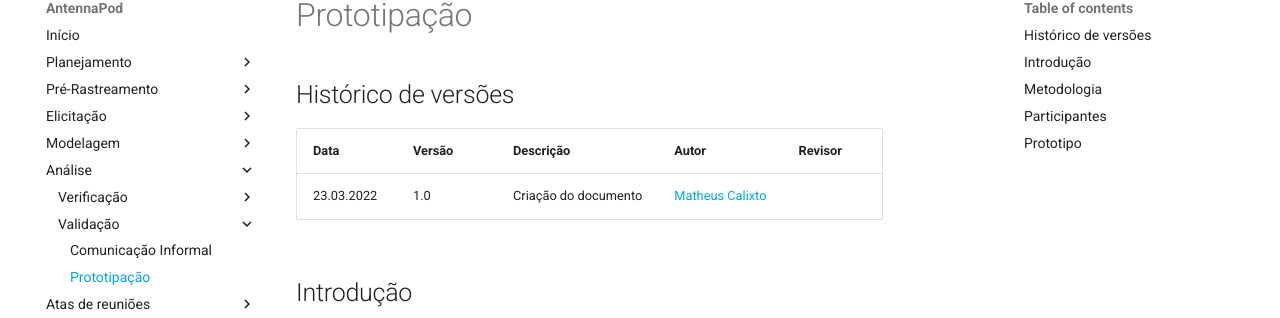
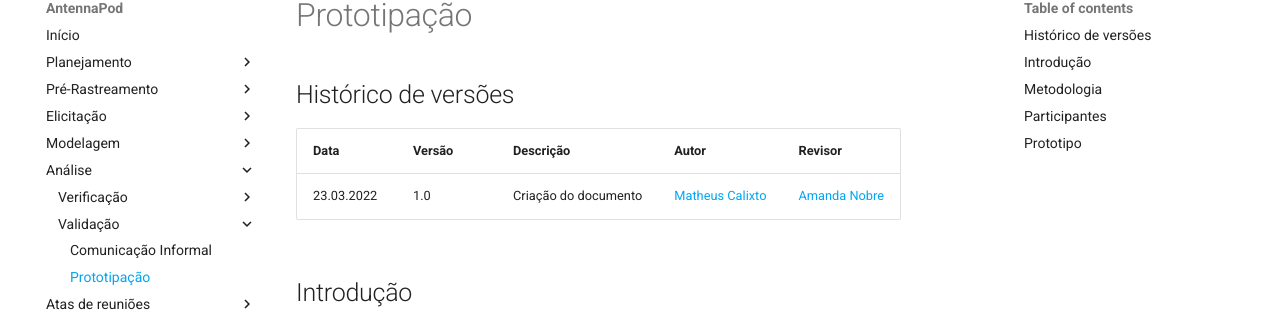
Before and after one commit to Requisitos-de-Software/2021.2-AntennaPod, an MkDocs documentation site: the page built from docs/analise/validacao/validacaoPrototipacao.md, in a window 1280 px wide and 900 px high. Shown: the part 103-421 px from the top of the window. Built offline with MkDocs 1.6.1 and Material for MkDocs 9.7.7, drawn with Linux system fonts in a browser that asks for light colours; comment, search, counter and statistics services are not loaded.

Commit message:
Adicionando revisor

```diff
--- a/docs/analise/validacao/validacaoPrototipacao.md
+++ b/docs/analise/validacao/validacaoPrototipacao.md
@@ -3,7 +3,7 @@
 ## Histórico de versões
 | Data       | Versão | Descrição            | Autor                                            | Revisor |
 | ---------- | ------ | -------------------- | ------------------------------------------------ | ------- |
-| 23.03.2022 | 1.0    | Criação do documento | [Matheus Calixto](https://github.com/matheuscvp) |         |
+| 23.03.2022 | 1.0    | Criação do documento | [Matheus Calixto](https://github.com/matheuscvp) | [Amanda Nobre](https://github.com/AmandaNbr) |
 
 ## Introdução
 
```
